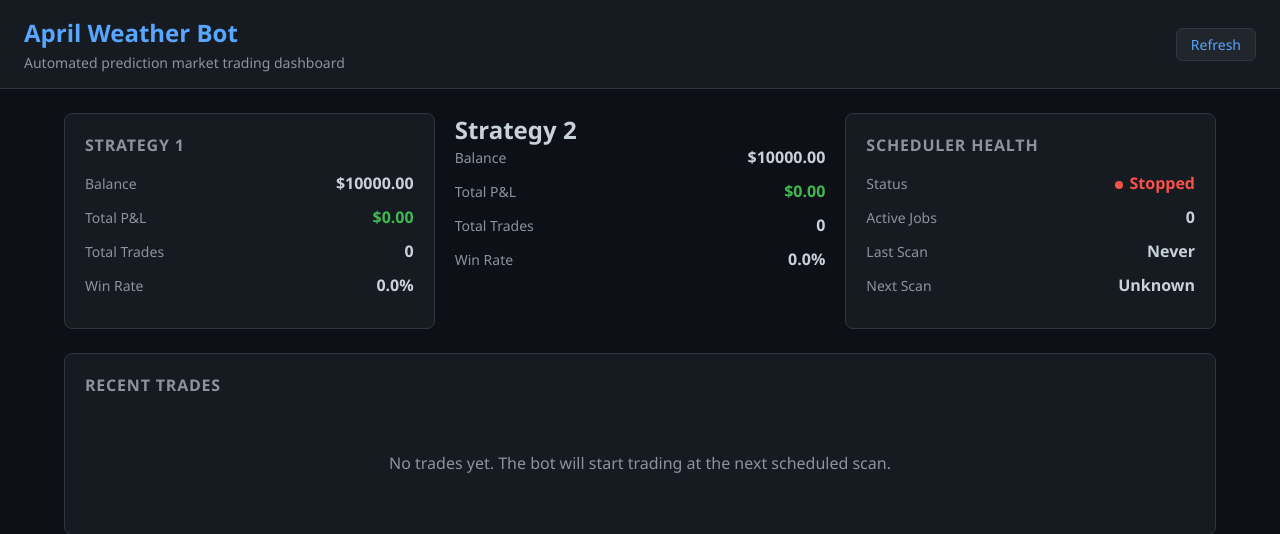
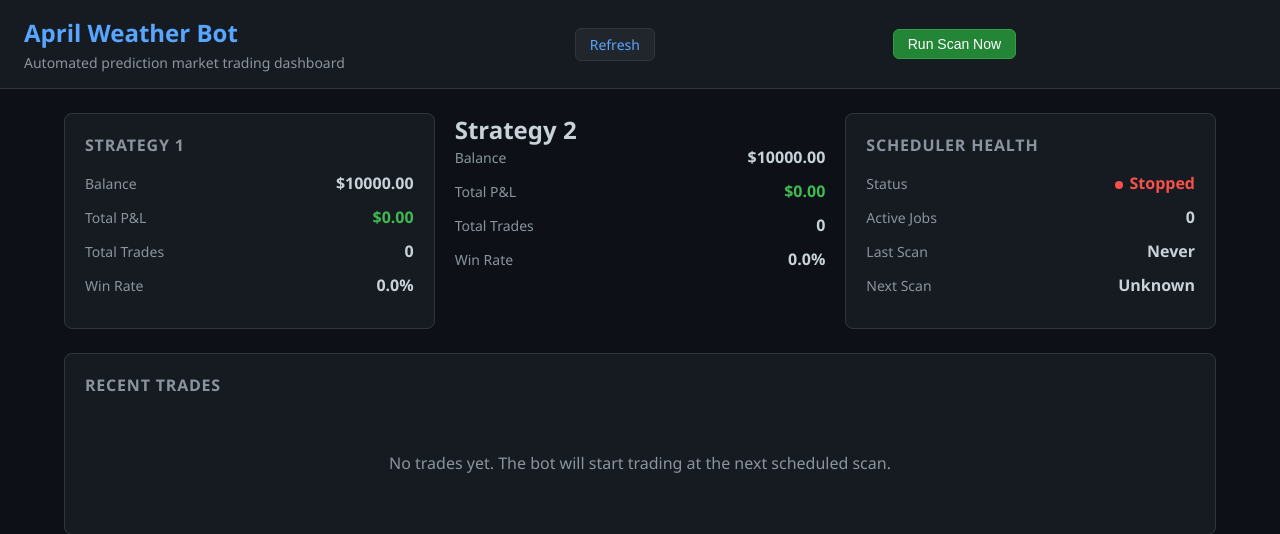
Before and after one commit to LesbianaGrande/april-weather-bot, a FastAPI app: page / in a window 1280 px wide. Shown: the top 534 px of the page. Run offline with FastAPI, Linux system fonts and the light colour scheme; data comes from the database, SQL or seed files in the repository; data that the repository does not hold is empty.

Commit message:
Update index.html

```diff
--- a/dashboard/templates/index.html
+++ b/dashboard/templates/index.html
@@ -35,6 +35,10 @@
         .empty-state { text-align: center; padding: 40px; color: #8b949e; }
         .refresh-btn { background: #21262d; border: 1px solid #30363d; color: #58a6ff; padding: 6px 14px; border-radius: 6px; cursor: pointer; font-size: 0.875rem; text-decoration: none; }
         .refresh-btn:hover { background: #30363d; }
+        .scan-btn { background: #238636; border: 1px solid #2ea043; color: #fff; padding: 6px 14px; border-radius: 6px; cursor: pointer; font-size: 0.875rem; margin-left: 8px; }
+        .scan-btn:hover { background: #2ea043; }
+        .scan-btn:disabled { opacity: 0.5; cursor: not-allowed; }
+        #scan-status { font-size: 0.8rem; margin-left: 10px; color: #8b949e; }
     </style>
 </head>
 <body>
@@ -44,6 +48,8 @@
         <p>Automated prediction market trading dashboard</p>
     </div>
     <a href="/" class="refresh-btn">Refresh</a>
+    <button class="scan-btn" id="scan-btn" onclick="runScan()">Run Scan Now</button>
+    <span id="scan-status"></span>
 </div>
 <div class="container">
     {% if error %}
@@ -167,5 +173,25 @@
         {% endif %}
     </div>
 </div>
+<script>
+async function runScan() {
+  const btn = document.getElementById('scan-btn');
+  const status = document.getElementById('scan-status');
+  btn.disabled = true;
+  btn.textContent = 'Scanning...';
+  status.textContent = '';
+  try {
+    const resp = await fetch('/scan', { method: 'POST' });
+    const data = await resp.json();
+    status.textContent = data.message || 'Done!';
+    setTimeout(() => { status.textContent = ''; }, 5000);
+  } catch (e) {
+    status.textContent = 'Error: ' + e.message;
+  } finally {
+    btn.disabled = false;
+    btn.textContent = 'Run Scan Now';
+  }
+}
+</script>
 </body>
 </html>
```
